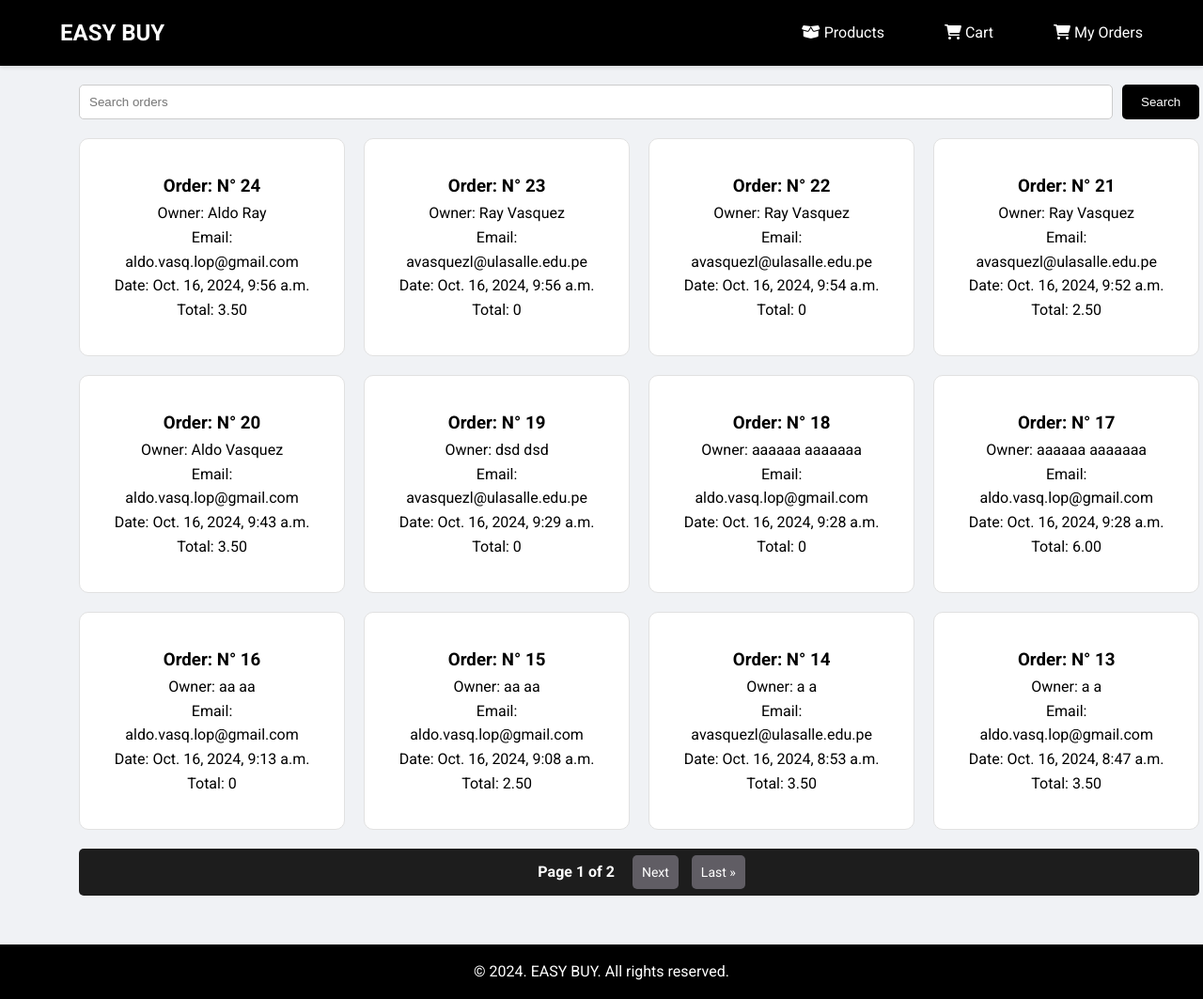
After one commit to AldoVasquez07/Easy_Buy_Procesos, a Django app: page /orders/orders/ in a window 1280 px wide. The commit adds this page. Shown: the whole page at 94% size. Run offline with Django 5.2, Linux system fonts and the light colour scheme; data comes from the database, SQL or seed files in the repository; both versions use the stored data as it was after the commit; parts of the project's set-up code (start-up, migrations or seed data) failed here and were passed over.

Commit message:
Agregando todos los aspectos relativos al detalle de venta

```diff
--- a/easybuy/orders/models.py
+++ b/easybuy/orders/models.py
@@ -1,5 +1,7 @@
 from django.db import models
 from shop.models import Product
+from django.urls import reverse
+
 
 class Order(models.Model):
     first_name = models.CharField(max_length=50)
@@ -21,6 +23,9 @@ class Order(models.Model):
     def get_total_cost(self):
         return sum(item.get_cost() for item in self.items.all())
 
+    def get_absolute_url(self):
+        return reverse('orders:order_detail', args=[self.id])
+
 
 class OrderItem(models.Model):
     order = models.ForeignKey(Order, related_name='items', on_delete=models.CASCADE)
--- /dev/null
+++ b/easybuy/orders/templates/orders/order/list.html
@@ -0,0 +1,58 @@
+{% extends "shop/base.html" %}
+{% block title %}
+    My Orders
+{% endblock %}
+
+{% block content %}
+{% load static %}
+
+    <div class="product-list-page">
+        <link href="{% static "css/list.css" %}" rel="stylesheet">
+
+        <!-- Sidebar de categorías -->
+        <div class="product-list">
+            <!-- Formulario de búsqueda -->
+            <form method="GET" action="{% url 'orders:my_orders' %}" class="search-form">
+                <input type="text" name="q" class="search-input" placeholder="Search orders" value="{{ request.GET.q }}">
+                <button type="submit" class="search-btn">Search</button>
+            </form>
+
+            <!-- Contenedor de productos -->
+            <div class="products-grid">
+                {% for order in orders %}
+                    <div class="product-card">
+                        <a href="{{ order.get_absolute_url }}" class="product-link">
+                            <h3 class="product-name">Order: N° {{ order.id }}</h3>
+                            <p class="price">Owner: {{ order.first_name }} {{order.last_name}}</p>
+                            <p class="price">Email: {{ order.email }}</p>
+                            <p class="price">Date: {{ order.updated }}</p>
+                            <p class="price">Total: {{ order.get_total_cost }}</p>
+                        </a>
+                    </div>
+                {% empty %}
+                    <p class="no-products-found">No Orders found.</p>
+                {% endfor %}
+            </div>
+
+            <!-- Bloque de paginación -->
+            <div class="pagination">
+                <span class="step-links">
+                    {% if orders.has_previous %}
+                        <a href="?page=1{% if request.GET.q %}&q={{ request.GET.q }}{% endif %}" class="pagination-btn">&laquo; First</a>
+                        <a href="?page={{ products.previous_page_number }}{% if request.GET.q %}&q={{ request.GET.q }}{% endif %}" class="pagination-btn">Previous</a>
+                    {% endif %}
+
+                    <span class="current-page">
+                        Page {{ orders.number }} of {{ orders.paginator.num_pages }}
+                    </span>
+
+                    {% if orders.has_next %}
+                        <a href="?page={{ orders.next_page_number }}{% if request.GET.q %}&q={{ request.GET.q }}{% endif %}" class="pagination-btn">Next</a>
+                        <a href="?page={{ orders.paginator.num_pages }}{% if request.GET.q %}&q={{ request.GET.q }}{% endif %}" class="pagination-btn">Last &raquo;</a>
+                    {% endif %}
+                </span>
+            </div>
+        </div>
+    </div>
+    <script src="{% static 'js/list.js' %}"></script>
+{% endblock %}
--- a/easybuy/orders/urls.py
+++ b/easybuy/orders/urls.py
@@ -6,4 +6,6 @@ app_name = 'orders'
 urlpatterns = [
     path('create/', views.order_create, name='order_create'),
     path('created/', views.order_created, name='order_created'),
+    path('orders/', views.consult_orders, name='my_orders'),
+    path('<int:id>/', views.order_detail, name='order_detail'),
 ]
--- a/easybuy/orders/views.py
+++ b/easybuy/orders/views.py
@@ -1,3 +1,5 @@
+from django.core.paginator import Paginator, EmptyPage, PageNotAnInteger
+from django.shortcuts import render, get_object_or_404
 from django.shortcuts import render, redirect
 from .models import OrderItem, Order
 from .forms import OrderCreateForm
@@ -17,14 +19,12 @@ def order_create(request):
                     price=item['price'],
                     quantity=item['quantity']
                 )
-
-            payment_status = True #VALIDANDO PAGO
+            payment_status = True
 
             if payment_status:
                 cart.clear()
                 return redirect('orders:order_created')
             else:
-                # Si el pago falla, muestra un mensaje de error
                 form.add_error(None, "There was a problem with the payment. Please try again.")
     else:
         form = OrderCreateForm()
@@ -35,3 +35,31 @@ def order_create(request):
 def order_created(request):
     order = Order.objects.order_by('-id').first()
     return render(request, 'orders/order/created.html', {'order': order})
+
+
+def consult_orders(request):
+    orders = Order.objects.all()
+
+    query = request.GET.get('q')
+
+    if query:
+        orders = orders.filter(email__icontains=query)
+
+    paginator = Paginator(orders, 12)
+    page_number = request.GET.get('page')
+    try:
+        orders = paginator.page(page_number)
+    except PageNotAnInteger:
+        orders = paginator.page(1)
+    except EmptyPage:
+        orders = paginator.page(paginator.num_pages)
+
+    return render(request,
+                  'orders/order/list.html',
+                  {'orders': orders,
+                   'query': query})
+
+
+def order_detail(request, id):
+    order = get_object_or_404(Order, id=id)
+    return render(request, 'orders/order/detail.html', {'order': order})
--- a/easybuy/shop/static/css/base.css
+++ b/easybuy/shop/static/css/base.css
@@ -7,6 +7,7 @@
     --border-color: #ddd;
     --success-color: #000000;
     --error-color: #e74c3c;
+    --action-color:#007bff;
   }
 
   * {
@@ -23,11 +24,11 @@
   }
 
   .cart-icon:hover {
-    color: #00bfff; /* Celeste */
+    color: var(--action-color);
   }
 
   .product-icon:hover {
-    color: #00bfff; /* Celeste */
+    color: var(--action-color);
   }
 
   .container {
@@ -229,7 +230,7 @@
   }
 
   .btn-primary:hover {
-    background-color: #00bfff;;
+    background-color: #00bfff;
   }
 
   .btn-secondary {
@@ -238,7 +239,7 @@
   }
 
   .btn-secondary:hover {
-    background-color: #00bfff;;
+    background-color: #00bfff;
   }
 
   .btn-update, .btn-delete {
--- a/easybuy/shop/static/css/list.css
+++ b/easybuy/shop/static/css/list.css
@@ -170,7 +170,7 @@
 }
 
 .search-btn:hover {
-    background-color: #00bfff;
+    background-color: #007bff;
 }
 
 .pagination {
--- a/easybuy/shop/templates/shop/base.html
+++ b/easybuy/shop/templates/shop/base.html
@@ -27,6 +27,12 @@
                             <i class="fas fa-shopping-cart"></i> Cart
                         </a>
                     </li>
+                    <li></li><li></li><li></li>
+                    <li>
+                        <a href="{% url 'orders:my_orders' %}" class="cart-icon">
+                            <i class="fas fa-shopping-cart"></i> My Orders
+                        </a>
+                    </li>
                 </ul>
             </nav>
         </div>
```
Also changed, not shown: easybuy/orders/templates/orders/order/detail.html (added, +46 -0 lines), easybuy/db.sqlite3.
